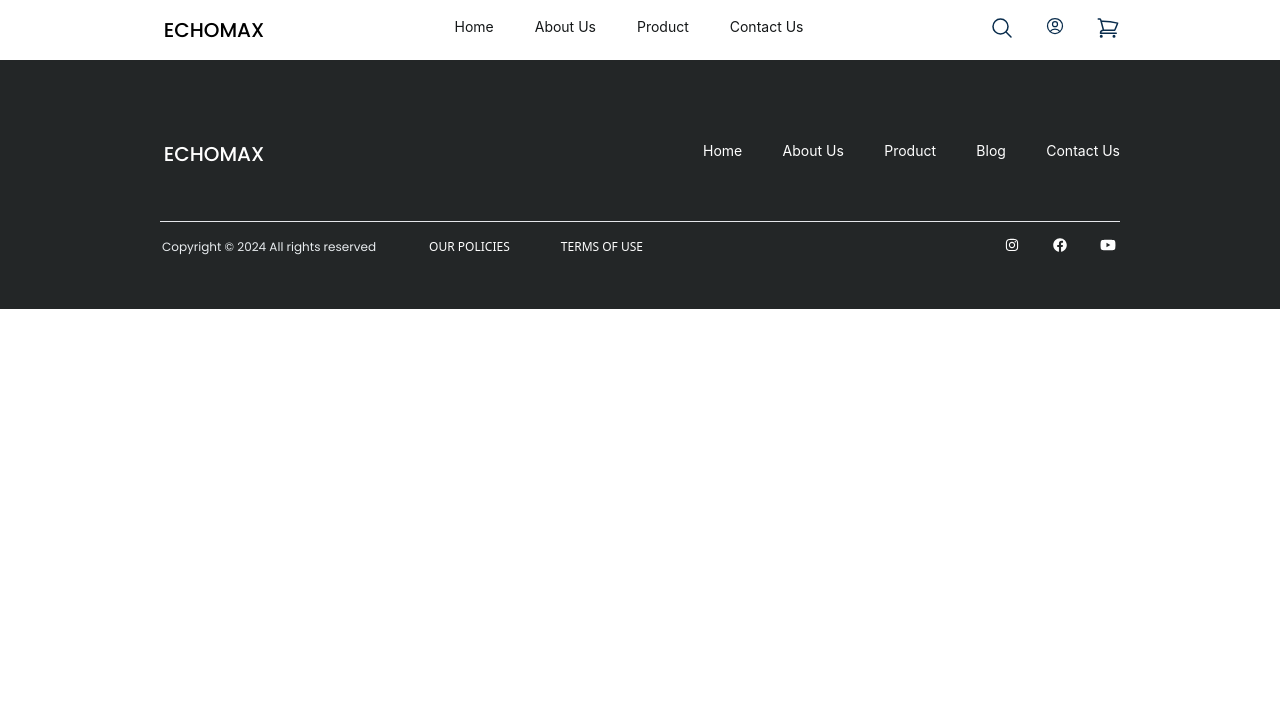
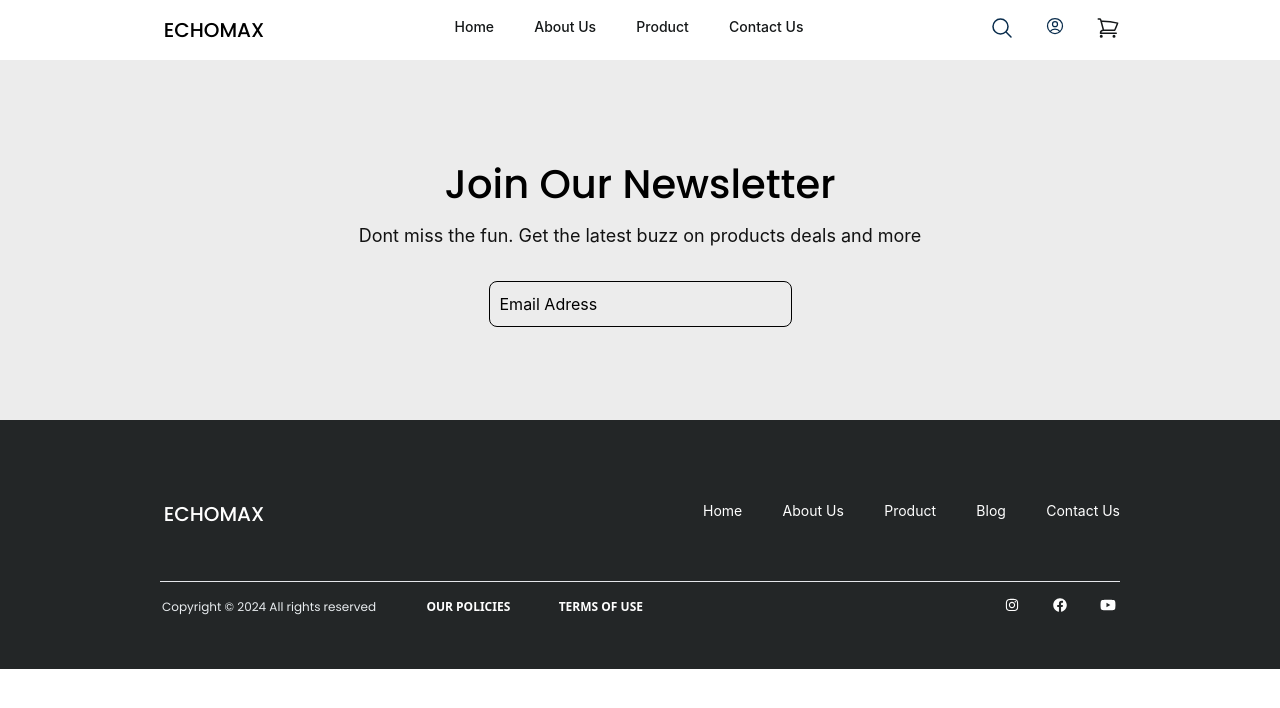
Before and after one commit to Titilola2/stage2, a React (Create React App) app: page / in a window 1280 px wide. Shown: the top 708 px of the page. Built offline with nearby package versions, Linux system fonts and the light colour scheme.

Commit message:
web-newsletter

```diff
--- a/src/components/body.jsx
+++ b/src/components/body.jsx
@@ -26,6 +26,20 @@ const Body = () => {
 {  /* Newsletter*/}
 {   /* large screen */          }
 <div className="hidden md:flex ">
+<div className="  flex flex-col bg-[#ECECEC] h-[360px] py-[95px]  w-screen gap-[32px] justify-center items-center ">
+<div className='flex flex-col gap-[8px] text-center'>
+
+         <div className='font-poppins font-[500] text-[40px]'>
+       Join Our Newsletter
+   </div>
+   <div className='font-normal text-[18px] font-inter text-[#121212]'>
+         Dont miss the fun. Get the latest buzz on products deals and more
+   </div>
+</div>
+<div className='border-[1px] rounded-[8px] border-[#000000] font-inter font-[400] w-[303px] h-[50px]  text-left text-[16px] p-[10px]'>
+         Email Adress
+   </div>
+</div>
 
 </div>
 
@@ -35,14 +49,14 @@ const Body = () => {
 {   /*small screen */}
 <div className=" md:hidden flex flex-col bg-[#ECECEC] h-[358px] py-[95px] px-[32px] w-screen gap-[32px]">
 <div className='flex flex-col gap-[8px]'>
-   <div className='font-poppins text-[28px] font-medium w-[312px] h-[34px]'>
+   <div className='font-poppins text-[28px] font-medium w-[312px] h-[34px] text-center'>
    Join Our Newsletter
    </div>
-         <div className='font-normal text-[14px] font-inter text-[#121212]'>
+         <div className='font-normal text-[14px] font-inter text-[#121212] text-center'>
          Dont miss the fun. Get the latest buzz on products deals and more
    </div>
 </div>
-<div className='font-inter font-[400] text-16px text-left  w-[263px] h-[50px] p-[10px] border-[1px] rounded-[8px] mx-[20px] border-[#000000]'> Email Adress</div>
+<div className='font-inter font-[400] text-[16px] text-left  w-[263px] h-[50px] p-[10px] border-[1px] rounded-[8px] mx-[20px] border-[#000000]'> Email Adress</div>
 </div>
 
 
--- a/src/components/footer.jsx
+++ b/src/components/footer.jsx
@@ -14,19 +14,19 @@ const Footer = () => {
       </div>
 
       <div className="flex flex-row justify-between w-[417px] h-[24px] gap-[40px] font-inter text-[#FEFEFE]">
-      <div className="h-[22px] text-[14px]  font-400">
+      <div className="h-[22px] text-[14px]  font-[400]">
         Home
       </div>
-      <div className="h-[22px] text-[14px]  font-400">
+      <div className="h-[22px] text-[14px]  font-[400]">
       About Us
       </div>
-      <div className="h-[22px] text-[14px]  font-400">
+      <div className="h-[22px] text-[14px]  font-[400]">
       Product
       </div>
-      <div className="h-[22px] text-[14px]  font-400">
+      <div className="h-[22px] text-[14px]  font-[400]">
       Blog
       </div>
-      <div className="h-[22px] text-[14px]  font-400">
+      <div className="h-[22px] text-[14px]  font-[400]">
       Contact Us
       </div>
       </div>
@@ -35,26 +35,26 @@ const Footer = () => {
     <div className='h-[56px] py-[16px] justify-between flex flex-row border-t-[0.15px] border-#6C7275'>
 
       <div className="flex flex-row justify-between w-[483px] h-[20px] gap-[28px]">
-      <div className="h-[22px] text-[12px]  font-400 font-poppins w-[218px] text-[#E8ECEF]">
+      <div className="h-[22px] text-[12px]  font-[400] font-poppins w-[218px] text-[#E8ECEF]">
       Copyright © 2024 All rights reserved
       </div>
-      <div className="h-[20px]  text-[12px]  font-600 text-[#FEFEFE]">
+      <div className="h-[20px]  text-[12px]  font-[600] text-[#FEFEFE]">
       OUR POLICIES
       </div>
-      <div className="h-[20px]  text-[12px]  font-600 text-[#FEFEFE]">
+      <div className="h-[20px]  text-[12px]  font-[600] text-[#FEFEFE]">
       TERMS OF USE
       </div>
       </div>
 
 
       <div className="flex flex-row justify-between w-[120px] h-[24px] gap-[4px]  text-[#FEFEFE] ">
-      <div className="  text-[14px]   font-400">
+      <div className="  text-[14px]   font-[400]">
       <FaInstagram className="w-[24px]" />
       </div>
-      <div className=" text-[14px]  font-400">
+      <div className=" text-[14px]  font-[400]">
       <FaFacebook className="w-[24px]" />
       </div>
-      <div className=" text-[14px]  font-400">
+      <div className=" text-[14px]  font-[400]">
       <FaYoutube className="w-[24px]" />
       </div>
       </div>
@@ -78,26 +78,26 @@ const Footer = () => {
       ECHOMAX
     </div>
       <div className='flex flex-col w-auto gap-[32px] h-[238px] font-inter pt-4'>
-      <div className="h-[22px] text-[14px]  font-400">
+      <div className="h-[22px] text-[14px]  font-[400]">
         Home
       </div>
-      <div className="h-[22px] text-[14px]  font-400">
+      <div className="h-[22px] text-[14px]  font-[400]">
       About Us
       </div>
-      <div className="h-[22px] text-[14px]  font-400">
+      <div className="h-[22px] text-[14px]  font-[400]">
       Product
       </div>
-      <div className="h-[22px] text-[14px]  font-400">
+      <div className="h-[22px] text-[14px]  font-[400]">
       Blog
       </div>
-      <div className="h-[22px] text-[14px]  font-400">
+      <div className="h-[22px] text-[14px]  font-[400]">
       Contact Us
       </div>
       </div>
 
     </div>
 
-    <div className='w-auto px-[24px] py-[28px] flex flex-col  h-[172px]  border-[#6C7275] border-t-[0.15px] justify-center items-center'>
+    <div className='w-auto px-[12px] py-[28px] flex flex-col  h-[172px]  border-[#6C7275] border-t-[0.15px] justify-center items-center'>
    <div className='h-[24px] pb-[24px] flex flex-row w-[120px] justify-center items-center'>
 
       <FaInstagram className="px-[4px] w-[24px] h-[24px]" />
@@ -107,14 +107,14 @@ const Footer = () => {
    </div>
    <div className='h-[68px]  py-[4px] justify-center items-center flex flex-col'>
     <div className='pb-[24px] h-[20px] flex flex-row  '>
-    <div className="h-[20px]  text-[12px] w-[81px] font-600 text-[#FEFEFE]">
+    <div className="h-[20px] px[2px] text-[11px] w-[81px] font-[600] text-[#FEFEFE]">
       OUR POLICIES
       </div>
-      <div className="h-[20px]  text-[12px] w-[83px] font-600 text-[#FEFEFE]">
+      <div className="h-[20px] px-[2px]  text-[11px] w-[83px] font-[600] text-[#FEFEFE]">
       TERMS OF USE
       </div>
     </div>
-    <div className="h-[22px] text-[12px]  pt-[24px] font-400 font-poppins w-[218px] text-[#E8ECEF]">
+    <div className="h-[22px] text-[10px]  pt-[24px] font-[400] font-poppins w-[218px] text-[#E8ECEF]">
       Copyright © 2024 All rights reserved
       </div>
    </div>
--- a/src/components/header.jsx
+++ b/src/components/header.jsx
@@ -14,16 +14,16 @@ const Header = () => {
 
 
       <div className="flex flex-row justify-between w-[349px] h-[24px] gap-[40px] font-inter">
-      <div className="h-[24px] text-[14px] text-[#141718] font-500">
+      <div className="h-[24px] text-[14px] text-[#141718] font-[500]">
         Home
       </div>
-      <div className="h-[24px] text-[14px] text-[#141718] font-500">
+      <div className="h-[24px] text-[14px] text-[#141718] font-[500]">
       About Us
       </div>
-      <div className="h-[24px] text-[14px] text-[#141718] font-500">
+      <div className="h-[24px] text-[14px] text-[#141718] font-[500]">
       Product
       </div>
-      <div className="h-[24px] text-[14px] text-[#141718] font-500">
+      <div className="h-[24px] text-[14px] text-[#141718] font-[500]">
       Contact Us
       </div>
       </div>
@@ -33,7 +33,7 @@ const Header = () => {
         <MagnifyingGlassIcon className="h-[24px] w-[24px] text-[#092C4C]" />
         <UserCircleIcon className="h-[20px] w-[24spx] text-[#092C4C]" />
         <div className=' h-[28px]'>
-        <ShoppingCartIcon className="h-[24px] w-[24px] text-[#092C4C]" />
+        <ShoppingCartIcon className="h-[24px] w-[24px] text-[#141718]" />
         </div>
       </div>
 
@@ -49,7 +49,7 @@ const Header = () => {
 
     <div className=" w-[102px] h-[24px] flex flex-row">
       <div className='w-[24px] h-[24px]'>
-        <Bars3Icon className="h-[20px] w-[20px] p-[1.5px]  text-[#141718]" />
+        <Bars3Icon className="h-[20px] w-[20px] p-[1.5px] mt-[2px] text-[#141718]" />
       </div>
     <div className='w-[81px] text-[16px] font-medium font-poppins'>
       ECHOMAX
```
